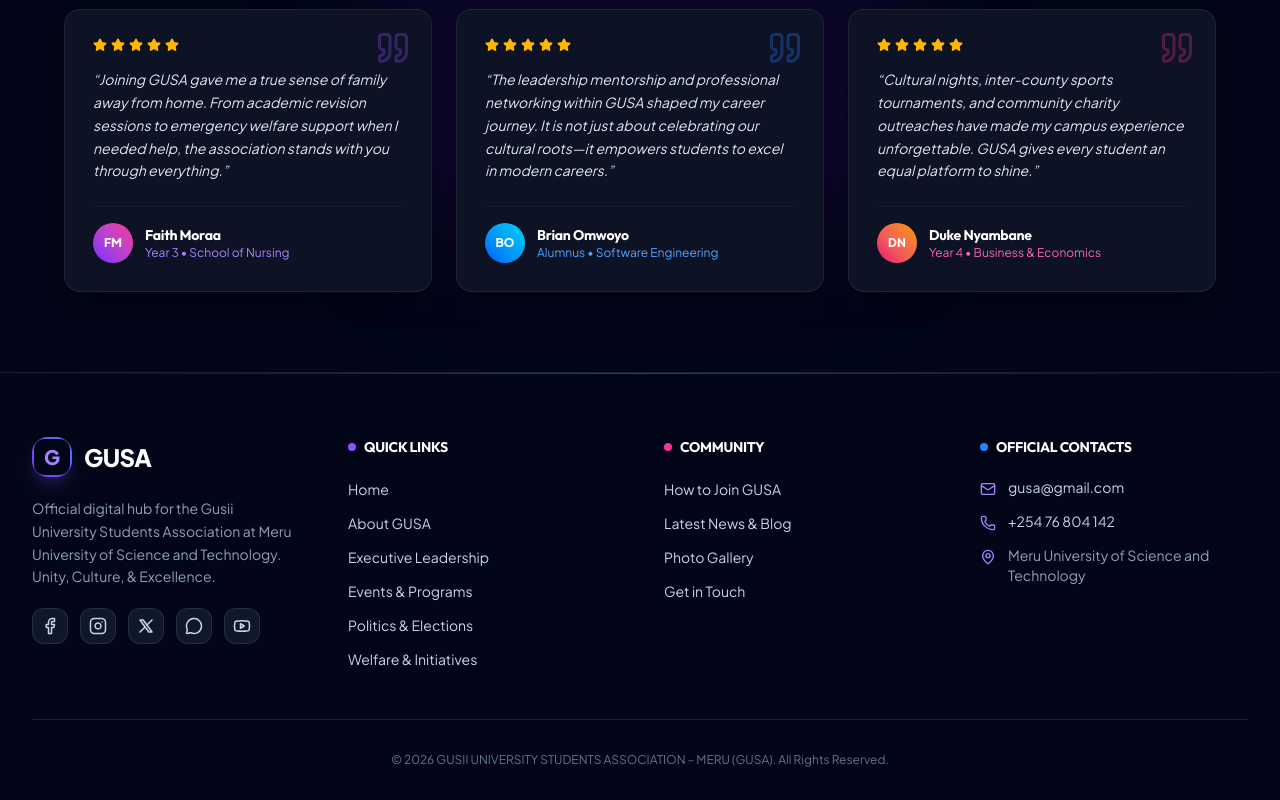
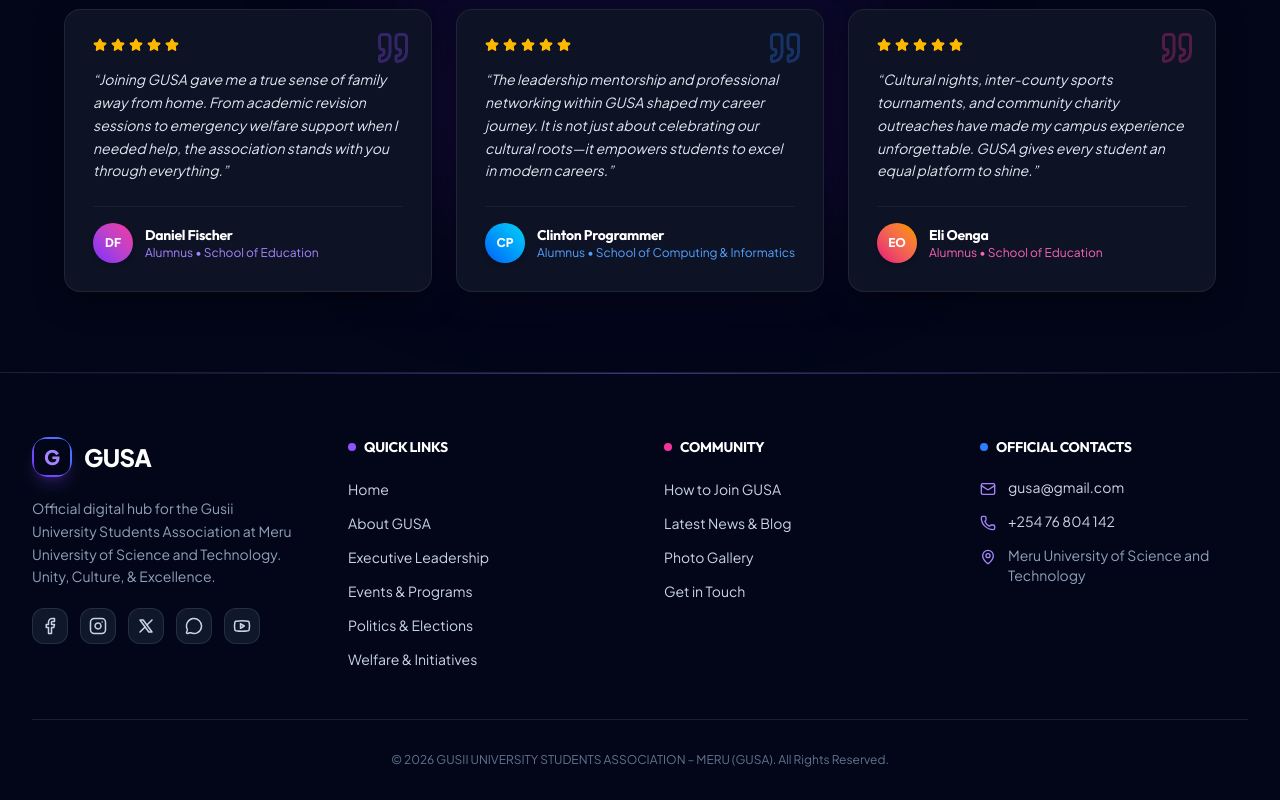
Before and after one commit to Omwenga75/gusa, a Next.js app: page / in a window 1280 px wide. Shown: the part 2592-3392 px from the top of the page. Built offline with nearby package versions, Linux system fonts and the light colour scheme; no server answers; the database is empty.

Commit message:
fix(home): update testimonial names and alumni roles

```diff
--- a/src/app/page.tsx
+++ b/src/app/page.tsx
@@ -581,11 +581,11 @@ export default async function HomePage() {
               </div>
               <div className="flex items-center gap-3 pt-4 border-t border-white/5">
                 <div className="w-10 h-10 rounded-full bg-gradient-to-tr from-violet-600 to-pink-500 flex items-center justify-center text-xs font-black text-white shrink-0 shadow-md">
-                  FM
+                  DF
                 </div>
                 <div className="min-w-0">
-                  <h4 className="text-white font-bold text-sm truncate">Faith Moraa</h4>
-                  <p className="text-violet-400 text-xs truncate">Year 3 • School of Nursing</p>
+                  <h4 className="text-white font-bold text-sm truncate">Daniel Fischer</h4>
+                  <p className="text-violet-400 text-xs truncate">Alumnus • School of Education</p>
                 </div>
               </div>
             </div>
@@ -605,11 +605,11 @@ export default async function HomePage() {
               </div>
               <div className="flex items-center gap-3 pt-4 border-t border-white/5">
                 <div className="w-10 h-10 rounded-full bg-gradient-to-tr from-blue-600 to-cyan-400 flex items-center justify-center text-xs font-black text-white shrink-0 shadow-md">
-                  BO
+                  CP
                 </div>
                 <div className="min-w-0">
-                  <h4 className="text-white font-bold text-sm truncate">Brian Omwoyo</h4>
-                  <p className="text-blue-400 text-xs truncate">Alumnus • Software Engineering</p>
+                  <h4 className="text-white font-bold text-sm truncate">Clinton Programmer</h4>
+                  <p className="text-blue-400 text-xs truncate">Alumnus • School of Computing & Informatics</p>
                 </div>
               </div>
             </div>
@@ -629,11 +629,11 @@ export default async function HomePage() {
               </div>
               <div className="flex items-center gap-3 pt-4 border-t border-white/5">
                 <div className="w-10 h-10 rounded-full bg-gradient-to-tr from-pink-600 to-amber-500 flex items-center justify-center text-xs font-black text-white shrink-0 shadow-md">
-                  DN
+                  EO
                 </div>
                 <div className="min-w-0">
-                  <h4 className="text-white font-bold text-sm truncate">Duke Nyambane</h4>
-                  <p className="text-pink-400 text-xs truncate">Year 4 • Business & Economics</p>
+                  <h4 className="text-white font-bold text-sm truncate">Eli Oenga</h4>
+                  <p className="text-pink-400 text-xs truncate">Alumnus • School of Education</p>
                 </div>
               </div>
             </div>
```
